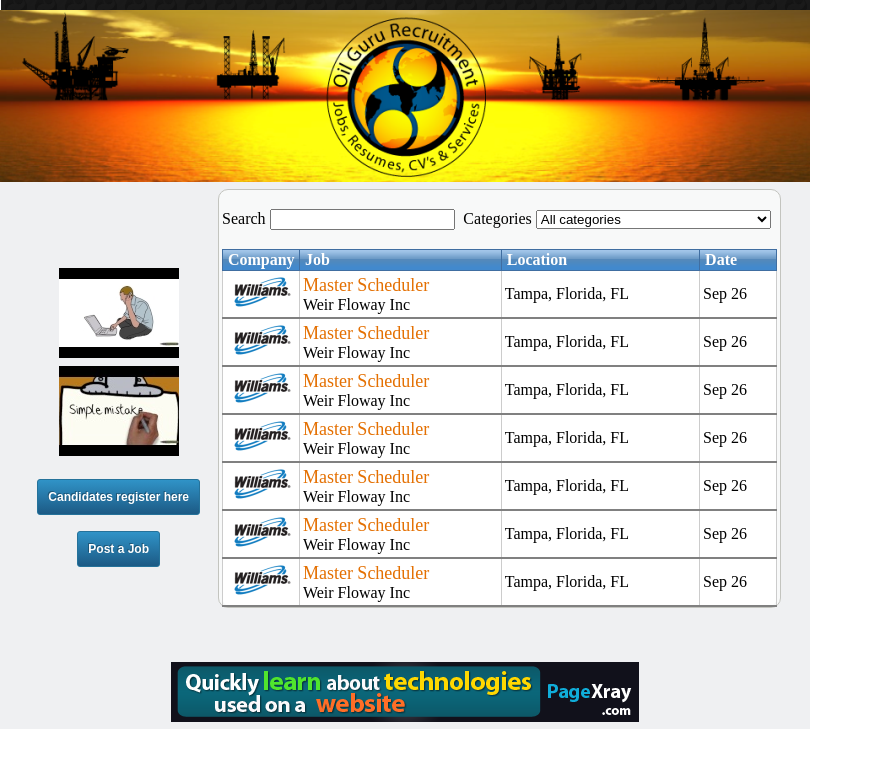
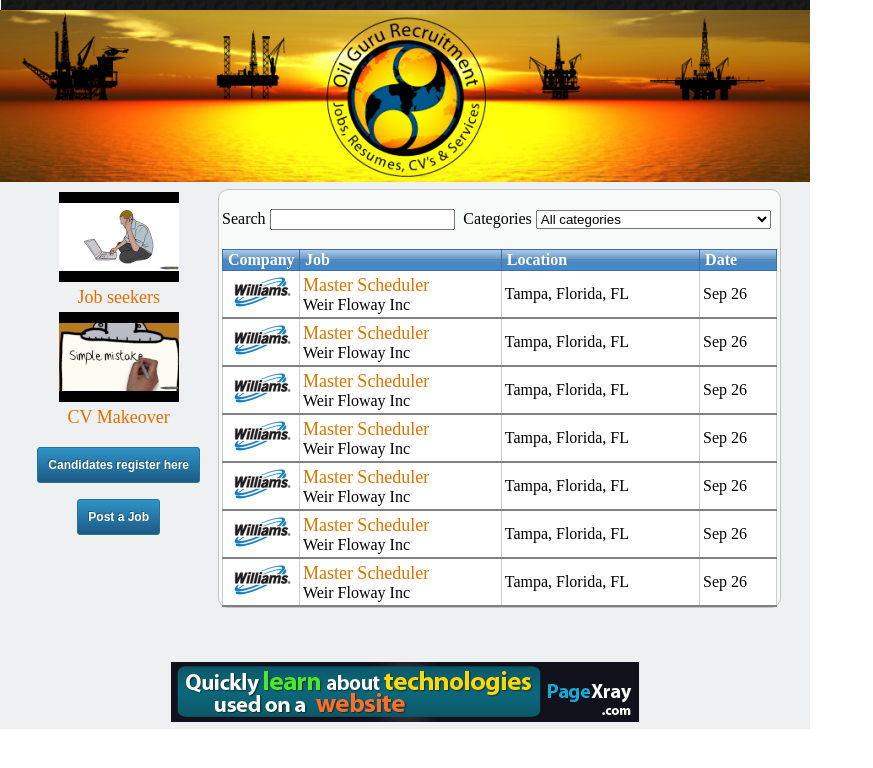
Before and after one commit to fedmich/fed-apps, a PHP site: page /fb_apps/oilguru/ in a window 1280 px wide. Shown: the top 768 px of the page, without its empty margins (0-873 px from the left). Run offline with PHP 8.4, Linux system fonts and the light colour scheme.

Commit message:
sidebar caption

```diff
--- a/fb_apps/oilguru/fb.css
+++ b/fb_apps/oilguru/fb.css
@@ -111,3 +111,9 @@ table.shiny_blue  tr th, table.shiny_blue  tr th a:visited, table.shiny_blue  tr
 	width:80%;
 	margin-bottom:30px;
 }
+
+.widgets .youtube{
+	color:#E47002;
+	font-size:18px;
+	text-decoration:none;
+}
--- a/fb_apps/oilguru/index.htm
+++ b/fb_apps/oilguru/index.htm
@@ -23,12 +23,15 @@
 
 
           <tr>
-            <td width="250" align="center"><table border="0" align="center">
+            <td width="250" align="center" valign="top" class="widgets">
+			<table border="0" align="center">
                 <tr>
-                  <td><a href="//www.youtube.com/v/ArVyAzBspc4?rel=0&amp;wmode=transparent&autoplay=1" target="_blank" class="youtube cboxElement"><img src="img/videos/ArVyAzBspc4.jpg" alt="" width="120" height="90" /></a></td>
+                  <td align="center"><a href="//www.youtube.com/v/ArVyAzBspc4?rel=0&amp;wmode=transparent&autoplay=1" target="_blank" class="youtube cboxElement"><img src="img/videos/ArVyAzBspc4.jpg" alt="" width="120" height="90" /><br />
+                  Job seekers</a></td>
                 </tr>
                 <tr>
-                  <td><a href="//www.youtube.com/v/M6KK8-ti6i0?rel=0&amp;wmode=transparent&autoplay=1" target="_blank" class="youtube cboxElement"><img src="img/videos/M6KK8-ti6i0.jpg" alt="" width="120" height="90" /></a></td>
+                  <td align="center"><a href="//www.youtube.com/v/M6KK8-ti6i0?rel=0&amp;wmode=transparent&autoplay=1" target="_blank" class="youtube cboxElement"><img src="img/videos/M6KK8-ti6i0.jpg" alt="" width="120" height="90" /><br />
+                  CV Makeover</a></td>
                 </tr>
               </table>
               <p><a href="http://oilguru.org/resumes-2/register/" target="_blank" class="button_blue">Candidates register here</a></p>
```
